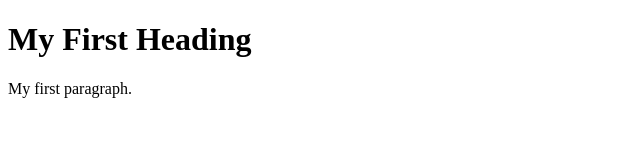
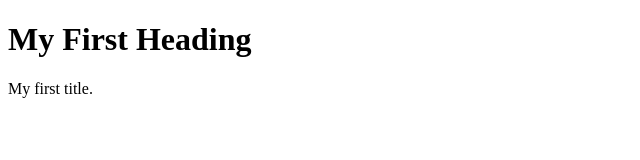
Before and after one commit to kananilehua/introToHtml, a plain HTML site: page Index.html in a window 1280 px wide. Shown: the full height of the page, 0-640 px from the left. Drawn offline with Linux system fonts and the light colour scheme.

Commit message:
*changed paragraph to title

```diff
--- a/Index.html
+++ b/Index.html
@@ -2,6 +2,6 @@
 <html>
     <body>
         <h1>My First Heading</h1>
-        <p>My first paragraph.</p>
+        <p>My first title.</p>
     </body>
 </html>
```
